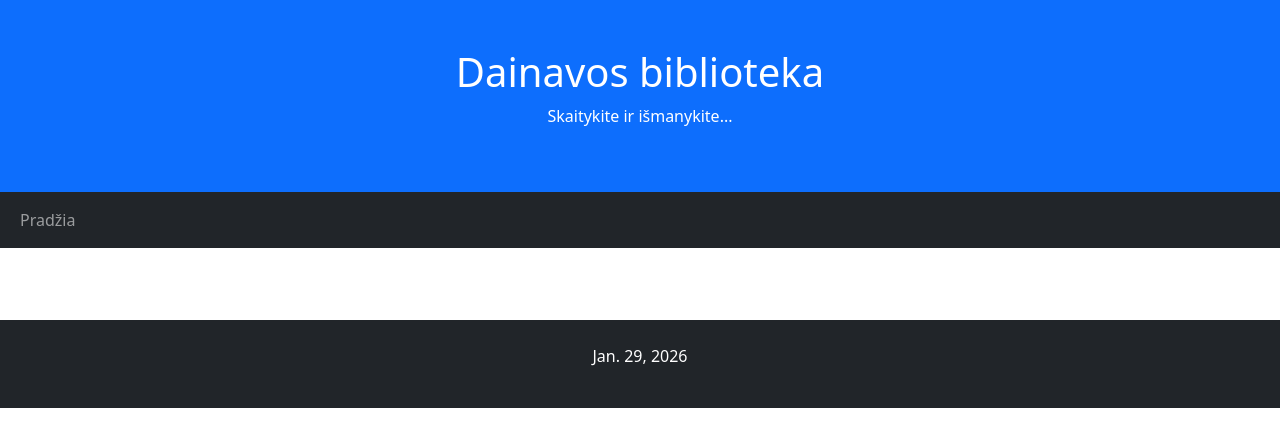
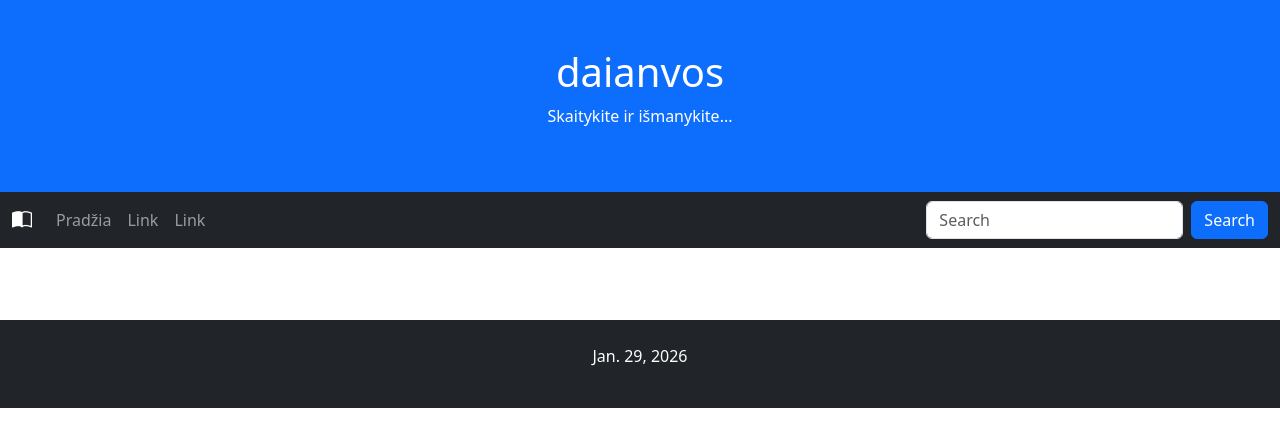
Before and after one commit to Laimonas-Mituzas/Library, a Django app: page / in a window 1280 px wide. Shown: the top 447 px of the page. Run offline with Django 5.2, Linux system fonts and the light colour scheme; data that the repository does not hold is empty.

Commit message:
4 d. boostrap template added

```diff
--- a/library/templates/base.html
+++ b/library/templates/base.html
@@ -1,31 +1,43 @@
 <!DOCTYPE html>
 <html lang="en">
 <head>
-    <title>{% block "title" %}{% endblock %}</title>
+    <title>{% block title %}{% endblock %}</title>
     <meta charset="utf-8">
     <meta name="viewport" content="width=device-width, initial-scale=1">
     <link href="https://cdn.jsdelivr.net/npm/bootstrap@5.3.2/dist/css/bootstrap.min.css" rel="stylesheet">
+    <link rel="stylesheet" href="https://cdn.jsdelivr.net/npm/bootstrap-icons@1.13.1/font/bootstrap-icons.min.css">
     <script src="https://cdn.jsdelivr.net/npm/bootstrap@5.3.2/dist/js/bootstrap.bundle.min.js"></script>
     {% load static %}
     <link rel="stylesheet" href="{% static 'css/styles.css' %}">
 </head>
 <body>
 <div class="p-5 bg-primary text-white text-center">
-    <h1>Dainavos biblioteka</h1>
+    <h1>daianvos</h1>
     <p>Skaitykite ir išmanykite...</p>
 </div>
 
-<nav class="navbar navbar-expand-sm bg-dark navbar-dark">
+<nav class="navbar navbar-expand-sm navbar-dark bg-dark">
   <div class="container-fluid">
+    <a class="navbar-brand" href="javascript:void(0)"><i class="bi bi-book-half"></i></a>
     <button class="navbar-toggler" type="button" data-bs-toggle="collapse" data-bs-target="#mynavbar">
       <span class="navbar-toggler-icon"></span>
     </button>
     <div class="collapse navbar-collapse" id="mynavbar">
       <ul class="navbar-nav me-auto">
         <li class="nav-item">
-                <a class="nav-link" href="{% url 'index' %}">Pradžia</a>
+          <a class="nav-link" href="{% url 'index' %}}">Pradžia</a>
+        </li>
+        <li class="nav-item">
+          <a class="nav-link" href="javascript:void(0)">Link</a>
+        </li>
+        <li class="nav-item">
+          <a class="nav-link" href="javascript:void(0)">Link</a>
         </li>
       </ul>
+      <form class="d-flex">
+        <input class="form-control me-2" type="text" placeholder="Search">
+        <button class="btn btn-primary" type="button">Search</button>
+      </form>
     </div>
   </div>
 </nav>
--- a/library/templates/index.html
+++ b/library/templates/index.html
@@ -1,6 +1,8 @@
 {% extends "base.html" %}
 
-
+{% block title %}
+Dainavos biblioteka
+{% endblock %}
 
 {% block content %}
 <h2>Statistika</h2>
```
Lines whose indentation alone changed are shown as unchanged.
